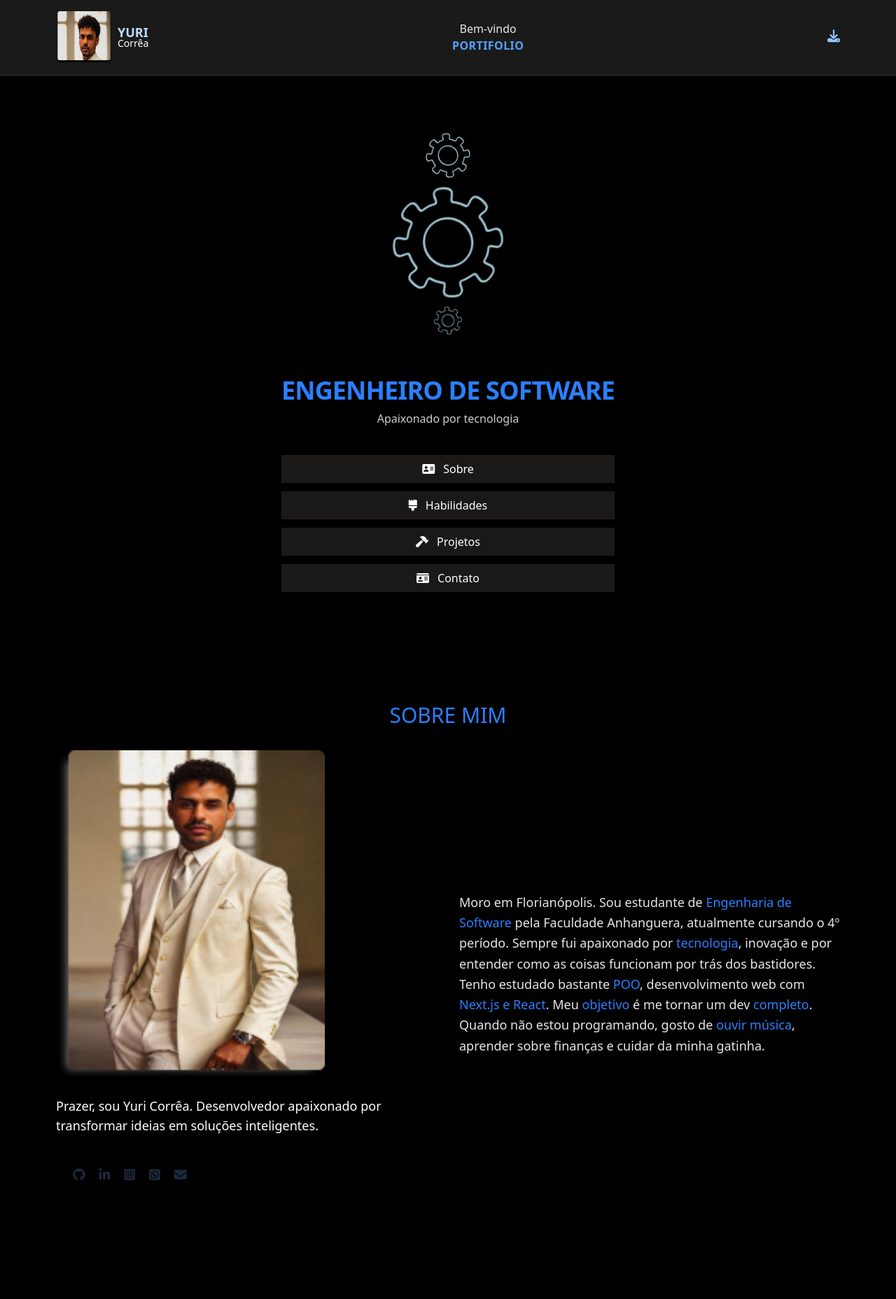
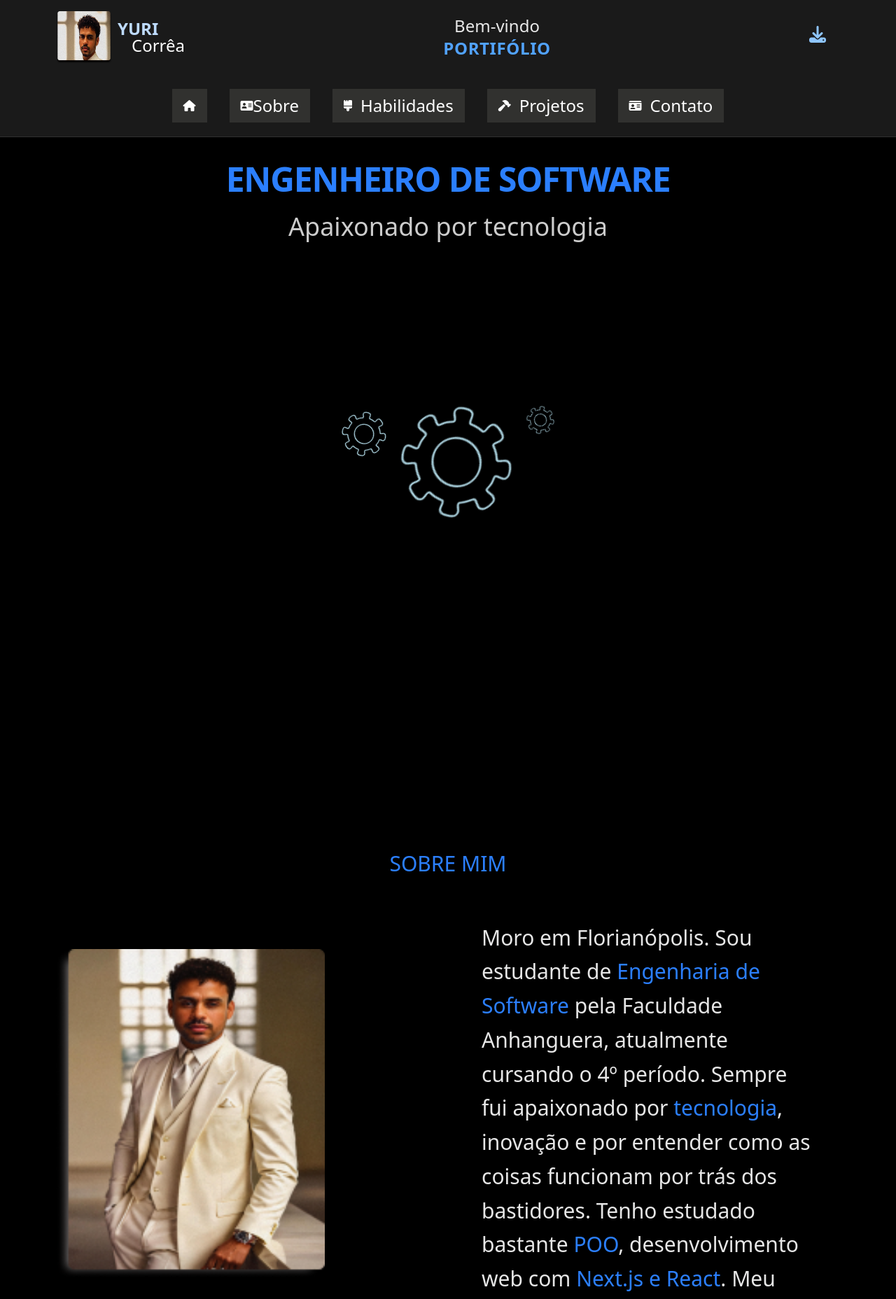
Before and after one commit to CorreaYuri/PortifolioENGS, a Next.js app in the folder my-app/: page / in a window 1280 px wide. Shown: the top 1856 px of the page at 70% size. Built offline with nearby package versions, Linux system fonts and the light colour scheme.

Commit message:
atualização 16-01-26

```diff
--- a/my-app/src/app/globals.css
+++ b/my-app/src/app/globals.css
@@ -41,7 +41,9 @@ html {
 .btnoptions:hover{
   background: linear-gradient(90deg, #184597, #3362a8, #6e8cdf);
   background-size: 200% 200%;
-  transition: all 4ms ease;
+  border-radius: 12px;
+  transition: all 0.2s ease-in-out;
+
   transform: scale(1s);
   animation:  3s ease infinite;
 }
--- a/my-app/src/app/page.tsx
+++ b/my-app/src/app/page.tsx
@@ -45,8 +45,8 @@ export default function Home() {
   return (
     <main className="min-h-screen bg-black text-white">
       {/* HEADER */}
-      <header className="sticky top-0 z-50 w-full bg-white/10 backdrop-blur border-b border-white/10 shadow-xl/30">
-        <div className="mx-auto max-w-6xl px-4 py-4">
+      <header className="sticky top-0 z-50 w-full bg-white/10 backdrop-blur border-b border-white/10 shadow-xl/30 ">
+        <div className="mx-auto max-w-6xl px-4 py-4 ">
           <div className="flex items-center justify-between gap-4">
             {/* perfil */}
             <div className="flex items-center gap-2">
@@ -57,41 +57,88 @@ export default function Home() {
                 priority
               />
               <div className="text-xs md:text-sm">
-                <h2 className="md:text-lg text-blue-200 font-bold leading-none">YURI</h2>
-                <h3 className="leading-none">Corrêa</h3>
+                <h2 className="md:text-2xl text-blue-200 font-bold leading-none">YURI</h2>
+                <h3 className="leading-none md:text-2xl md:pl-5">Corrêa</h3>
               </div>
             </div>
 
             {/* centro */}
             <div className="text-center text-xs md:text-base">
-              <div className="opacity-90">Bem-vindo</div>
-              <div className="font-semibold tracking-wide text-blue-400">PORTIFOLIO</div>
+              <div className="opacity-90 md:text-2xl">Bem-vindo</div>
+              <div className="font-semibold tracking-wide text-blue-400 md:text-2xl">PORTIFÓLIO</div>
             </div>
 
             {/* seta */}
             <a
-              href="#indice"
-              className="md:text-lg text-sm flex items-center gap-2"
+              href="/curriculo.pdf"
+              download="Yuri-Correa-Portfolio.pdf"
+              className="text-sm flex items-center gap-2 md:text-2xl pr-5"
               aria-label="Ir para opções"
             >
               <span className="float-up-down"><i className="fa-solid fa-download text-blue-300"></i></span>
             </a>
           </div>
         </div>
+
+              <div className="grid-cols-1 grid items-center justify-center gap-8 w-full md:flex md:flex-row  md:visible p-5 md:px-15">
+              <a className="bg-amber-50/10 px-4 py-4 btnoptions flex items-center justify-center gap-3" href="/#">
+                <i class="fa-solid fa-house"></i>
+              </a>
+
+              <a className=" bg-amber-50/10 px-4 py-2 btnoptions flex items-center justify-center" href="#sobre">
+
+                <i className="fa-solid fa-address-card"></i>
+                <a className="btnoptions  text-2xl md:text-1xl  " href="#sobre">Sobre</a>
+
+              </a>
+
+              <a className="bg-amber-50/10   px-4 py-2 btnoptions flex items-center justify-center gap-3" href="##habilidade">
+
+                <i className="fa-solid fa-brush"></i>
+                <a className="btnoptions  text-2xl md:text-1xl   " href="#habilidade">Habilidades</a>
+
+              </a>
+
+              <a className="bg-amber-50/10 px-4 py-2 btnoptions flex items-center justify-center gap-3" href="#projetos">
+                <i className="fa-solid fa-hammer"></i>
+                <a className="btnoptions  text-2xl md:text-1xl   " href="#projetos">Projetos</a>
+
+              </a>
+
+              <a className="bg-amber-50/10 px-4 py-2 btnoptions flex items-center justify-center gap-3" href="#contato">
+
+                <i className="fa-solid fa-id-card"></i>
+                <a className="btnoptions  text-2xl md:text-1xl  " href="#contato">Contato</a>
+
+              </a>
+
+            </div>
+
+
       </header>
 
       {/* HERO */}
-      <section className="relative h-screen ">
-        <div className="mx-auto max-w-6xl px-4 py-14 md:py-20  h-full  justify-center items-center flex ">
-          <div className="flex flex-col items-center justify-center text-center gap-6 space-y-4">
-            <div className="gap-5 flex flex-col p-5">
+      <section className="relative h-screen md:flex md: lg:h-[700px] xl:h-[800px] 2xl:h-[900px] md:h-screen">
+        <div className="mx-auto max-w-6xl px-4 py-14 md:py-5  h-full  justify-center items-center flex md:w-full  ">
+          <div className="flex flex-col items-center justify-center text-center gap-6 space-y-4 md:w-full md:h-full md:space-y-50">
+
+            <div className="space-y-6  md:visible  ">
+              <h1 className="text-blue-500 text-3xl md:text-5xl font-semibold tracking-tight">
+                ENGENHEIRO DE SOFTWARE
+              </h1>
+              <p className="text-white/80 text-4xl ">
+                Apaixonado por tecnologia
+              </p>
+            </div>
+
+            <div className="gap-5 flex flex-col p-5 md:flex md:flex-row ">
               <Image className="rotate h-16 w-16 mx-auto " src={MeiaIngrenagem} alt="" aria-hidden />
               <Image className="rotate h-40 w-40 mx-auto -mt-2 opacity-90" src={MeiaIngrenagem} alt="" aria-hidden />
               <Image className="rotate h-10 w-10 mx-auto -mt-2 opacity-90" src={MeiaIngrenagem} alt="" aria-hidden />
 
             </div>
 
-            <div className="space-y-2">
+            <div className="space-y-2 md:hidden ">
               <h1 className="text-blue-500 text-3xl md:text-4xl font-semibold tracking-tight">
                 ENGENHEIRO DE SOFTWARE
               </h1>
@@ -100,7 +147,7 @@ export default function Home() {
               </p>
             </div>
 
-            <div className="grid-cols-1 grid items-center justify-center gap-3 w-full ">
+            <div className="grid-cols-1 grid items-center justify-center gap-3 w-full md:hidden ">
               <div className="bg-amber-50/10 w-full  px-8 py-2 btnoptions flex items-center justify-center gap-3">
                 <i className="fa-solid fa-address-card"></i>
                 <a className="btnoptions  text-2xl md:text-base  " href="#sobre">Sobre</a>
@@ -132,7 +179,7 @@ export default function Home() {
 
 
       {/* SOBRE */}
-      <section id="sobre" className="mx-auto max-w-6xl px-4 py-16 md:py-24">
+      <section id="sobre" className="mx-auto max-w-6xl px-4 py-16 md:py-24 md:pt-55">
         <h2 className="mb-8 text-center text-3xl text-blue-500">SOBRE MIM</h2>
 
         <div className="grid gap-8 xl:grid-cols-2 xl:items-center">
@@ -144,20 +191,20 @@ export default function Home() {
               priority={false}
             />
 
-            <p className="text-white text-lg md:text-lg">
+            <p className="text-white text-lg md:text-2xl md:text-center ">
               Prazer, sou Yuri Corrêa. Desenvolvedor apaixonado por transformar ideias em soluções inteligentes.
             </p>
 
-            <div className="containerRedes flex items-center justify-between xl:justify-start gap-3 w-full p-5">
+            <div className="containerRedes flex items-center justify-between xl:justify-start gap-3 w-full p-5 ">
               {socials.map((s) => (
                 <a className="" key={s.label} href={s.href} target="_blank" rel="noreferrer" aria-label={s.label}>
-                  <i className={`btnoptionsBtn-RedesSociais text-slate-800 ${s.icon} btn-animado p-1 text-lg `} />
+                  <i className={`btnoptionsBtn-RedesSociais text-slate-800 ${s.icon} btn-animado p-1 text-lg md:text-4xl `} />
                 </a>
               ))}
             </div>
           </div>
 
-          <div className="text-white/90 md:text-lg leading-relaxed text-2xl">
+          <div className="text-white/90 leading-relaxed text-2xl md:text-3xl md:p-8">
             Moro em Florianópolis. Sou estudante de <span className="text-blue-500">Engenharia de Software</span> pela Faculdade Anhanguera,
             atualmente cursando o 4º período. Sempre fui apaixonado por <span className="text-blue-500">tecnologia</span>, inovação e por entender como
             as coisas funcionam por trás dos bastidores. Tenho estudado bastante <span className="text-blue-500">POO</span>, desenvolvimento web com{" "}
@@ -169,15 +216,15 @@ export default function Home() {
       </section>
 
       {/* HABILIDADES (mantive seu visual e caixas, só organizei grid/spacing) */}
-      <section id="habilidade" className="mx-auto max-w-6xl px-4 py-16 md:py-24">
-        <div className="text-center space-y-2 mb-10">
+      <section id="habilidade" className="mx-auto max-w-6xl px-4 py-16 md:py-24 md:pt-55 md:h-screen ">
+        <div className="text-center space-y-2 mb-10 ">
           <h2 className="text-3xl text-blue-500">HABILIDADES</h2>
-          <p className="md:text-lg text-white/90 text-lg">
+          <p className="md:text-2xl text-white/90 text-lg">
             Aqui estão algumas das minhas habilidades e <span className="text-blue-500">tecnologias que domino.</span>
           </p>
         </div>
 
-        <div className="grid gap-6 md:grid-cols-2">
+        <div className="grid gap-6 md:grid-cols-2  md:text-lg md:p-10">
           {/* Card 1 */}
           <div>
             <h3 className="text-white ml-2 mb-2 text-lg">Linguagem de Programação</h3>
@@ -275,7 +322,7 @@ export default function Home() {
           <div>
             <h3 className="text-white ml-2 mb-2 text-lg">Soft skills</h3>
             <div className="efectScale text-white border border-dashed border-blue-500 p-5 rounded-lg">
-              <ul className="space-y-3">
+              <ul className="space-y-3 ">
                 <li className="flex gap-2 items-center">
                   <span className="w-28">CNV</span>
                   <span className="w-full h-2 border">
@@ -288,7 +335,7 @@ export default function Home() {
                     <span className="nivel w-45 h-1 bg-green-700 block" />
                   </span>
                 </li>
-                <li className="flex gap-2 items-center">
+                <li className="flex gap-2 items-center ">
                   <span className="w-28">Escrita</span>
                   <span className="w-full h-2 border">
                     <span className="nivel w-52 h-1 bg-green-700 block" />
@@ -310,28 +357,33 @@ export default function Home() {
             </div>
           </div>
         </div>
+        <div className="md:visible h-fit mt-5">
+            <Image className="rotate h-25 w-25 mx-auto -mt-2 opacity-90 " src={MeiaIngrenagem} alt="" aria-hidden />
+
+          </div>
       </section>
 
+
       {/* PROJETOS */}
-      <section id="projetos" className="mx-auto max-w-6xl px-4 py-16 md:py-24">
-        <div className="flex justify-center mb-6">
+      <section id="projetos" className="mx-auto max-w-6xl px-4 py-16 md:py-24 md:pt-55 md:h-screen">
+        <div className="flex justify-center mb-6 ">
           <h2 className="text-3xl text-blue-500">PROJETOS</h2>
         </div>
 
-        <div className="snap-x containerSlide w-full flex overflow-x-auto space-x-4 p-2 scrollbar-hide">
+        <div className="snap-x containerSlide w-full flex overflow-x-auto space-x-4 p-2 scrollbar-hide md:h-200">
           {projects.map((p) => (
             <div
               key={p.title}
               className="snap-center slide-item flex-shrink-0 text-white border border-blue-500 p-5 rounded-lg w-80 space-y-2"
             >
-              <h3 className="font-bold text-blue-400">{p.title}</h3>
-              <p className="text-lg text-white/80">{p.desc}</p>
+              <h3 className=" text-blue-400 md:text-2xl">{p.title}</h3>
+              <p className="text-lg text-white md:text-xl">{p.desc}</p>
 
               <a className="text-lg" href={p.href} target="_blank" rel="noreferrer" aria-label={`Abrir ${p.title}`}>
                 <i className=" fa-brands fa-github text-blue-400" />
               </a>
 
-              <div className="flex justify-center mt-2">
+              <div className="flex justify-center mt-2 md:mt-8  md:h-120 md:">
                 <Image className={`efectProjetos ${p.imgClass}`} src={p.img} alt={p.alt} />
               </div>
             </div>
@@ -340,39 +392,39 @@ export default function Home() {
       </section>
 
       {/* CONTATO */}
-      <section id="contato" className="mx-auto max-w-6xl px-4 py-16 md:py-24">
+      <section id="contato" className="mx-auto max-w-6xl px-4 py-16 md:py-24 md:pt-55 md:h-screen">
         <h2 className="text-3xl text-center text-blue-500 mb-10">FALE COMIGO</h2>
 
-        <div className="grid gap-10 xl:grid-cols-2 xl:items-start">
+        <div className="grid gap-10 xl:grid-cols-2 xl:items-star ">
           <div className="text-white/90 space-y-3 md:text-lg text-lg">
-            <p>
+            <p className="md:text-3xl">
               Se você está interessado em saber mais sobre mim, discutir oportunidades de trabalho ou apenas bater um papo sobre tecnologia,
               sinta-se à vontade para entrar em contato comigo.
             </p>
-            <p>Estou sempre aberto a novas conexões e colaborações!</p>
+            <p className="md:text-3xl">Estou sempre aberto a novas conexões e colaborações!</p>
 
-            <div className="containerRedes  md:text-lg flex items-center justify-between xl:justify-start gap-3 w-full p-5">
+            <div className="containerRedes flex items-center justify-between xl:justify-start gap-3 w-full p-5 ">
               {socials.map((s) => (
-                <a key={s.label} href={s.href} target="_blank" rel="noreferrer" aria-label={s.label}>
-                  <i className={`btnoptionsBtn-RedesSociais text-slate-800 ${s.icon} btn-animado p-1 text-lg`} />
+                <a className="" key={s.label} href={s.href} target="_blank" rel="noreferrer" aria-label={s.label}>
+                  <i className={`btnoptionsBtn-RedesSociais text-slate-800 ${s.icon} btn-animado p-1 text-lg md:text-4xl `} />
                 </a>
               ))}
             </div>
-          </div>
+            </div>
 
-          <form className="w-full max-w-md mx-auto xl:mx-0 flex flex-col gap-8">
+          <form className="w-full max-w-xl mx-auto xl:mx-0 flex flex-col gap-8 md:w-150 md:text-3xl ">
             <div className="flex flex-col gap-2">
-              <label className="text-white text-sm" htmlFor="name">Nome</label>
+              <label className="text-white text-sm md:text-2xl" htmlFor="name">Nome</label>
               <input id="name" className="p-2 rounded-lg bg-slate-800 text-white" type="text" placeholder="Digite seu nome" />
             </div>
 
             <div className="flex flex-col gap-2">
-              <label className="text-white text-sm" htmlFor="email">E-mail</label>
+              <label className="text-white text-sm md:text-2xl " htmlFor="email">E-mail</label>
               <input id="email" className="p-2 rounded-lg bg-slate-800 text-white" type="email" placeholder="Digite seu e-mail" />
             </div>
 
             <div className="flex flex-col gap-2">
-              <label className="text-white text-sm" htmlFor="message">Mensagem</label>
+              <label className="text-white text-sm md:text-2xl" htmlFor="message">Mensagem</label>
               <textarea id="message" className="p-2 rounded-lg bg-slate-800 h-32 text-white" placeholder="Digite sua mensagem" />
             </div>
 
```
Also changed, not shown: 1 other file (tests, documents, lock files or other folders).
